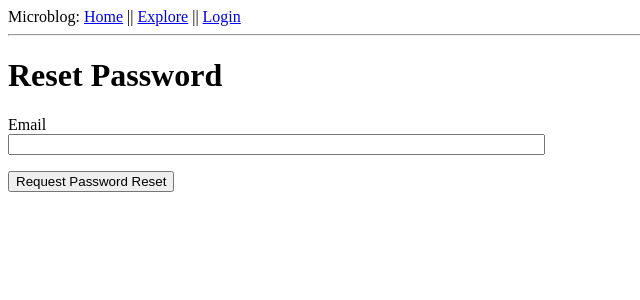
After one commit to niteshconcerto/microblog, a Flask app: page /reset_password_request in a window 1280 px wide. The commit adds this page. Shown: the top 300 px of the page, without its empty margins (0-640 px from the left). Run offline with Flask 2, Linux system fonts and the light colour scheme.

Commit message:
Email Service Added

```diff
--- a/app/__init__.py
+++ b/app/__init__.py
@@ -5,6 +5,7 @@ from flask_migrate import Migrate
 from flask_login import LoginManager
 import logging
 from logging.handlers import SMTPHandler , RotatingFileHandler
+from flask_mail import Mail
 import os
 
 app = Flask(__name__)
@@ -18,6 +19,8 @@ login.login_view = 'login'
 db = SQLAlchemy(app)
 
 migrate  = Migrate(app,db)
+
+mail = Mail(app)
 
 from app import routes , models, errors
 
@@ -39,7 +42,7 @@ if not app.debug:
 
     if not os.path.exists('logs'):
         os.mkdir('logs')
-    file_handler = RotatingFileHandler('logs/microblog.log', maxBytes=10240,backupCount=10)
+    file_handler = RotatingFileHandler('logs/microblog.log', maxBytes=1024000,backupCount=10)
     file_handler.setFormatter(logging.Formatter('%(asctime)s %(levelname)s: %(message)s [in %(pathname)s:%(lineno)d]'))
     file_handler.setLevel(logging.INFO)
     app.logger.addHandler(file_handler)
--- a/app/forms.py
+++ b/app/forms.py
@@ -48,3 +48,15 @@ class EditProfileForm(FlaskForm):
 class PostForm(FlaskForm):
     post = TextAreaField('Say Something', validators=[DataRequired(), Length(min=1 ,max = 140)])
     submit = SubmitField('Submit')
+
+
+class ResetPasswordRequestForm(FlaskForm):
+    email = StringField('Email', validators=[DataRequired(), Email()])
+    submit = SubmitField('Request Password Reset')
+
+
+class ResetPasswordForm(FlaskForm):
+    password = PasswordField('Password', validators=[DataRequired()])
+    password2 = PasswordField(
+        'Repeat Password', validators=[DataRequired(), EqualTo('password')])
+    submit = SubmitField('Request Password Reset')
--- a/app/routes.py
+++ b/app/routes.py
@@ -1,11 +1,12 @@
 from app import app , db
 from flask import render_template ,flash , redirect ,url_for ,request
-from app.forms import LoginForm , PostForm
+from app.forms import LoginForm , PostForm ,ResetPasswordRequestForm , ResetPasswordForm
 from flask_login import current_user,login_user , logout_user ,login_required
 from app.models import User , Post
 from werkzeug.urls import url_parse
 from app.forms import RegistrationForm ,EditProfileForm
 from datetime import datetime
+from app.email import send_password_reset_email
 
 @app.route('/' , methods = ['GET','POST'])
 @app.route('/index' , methods = ['GET','POST'])
@@ -144,3 +145,32 @@ def unfollow(username):
     db.session.commit()
     flash('You are not following {}.'.format(username))
     return redirect(url_for('user', username=username))
+
+
+@app.route('/reset_password_request', methods=['GET', 'POST'])
+def reset_password_request():
+    if current_user.is_authenticated:
+        return redirect(url_for('index'))
+    form = ResetPasswordRequestForm()
+    if form.validate_on_submit():
+        user = User.query.filter_by(email=form.email.data).first()
+        if user:
+            send_password_reset_email(user)
+        flash('Check your email for the instructions to reset your password')
+        return redirect(url_for('login'))
+    return render_template('reset_password_request.html', title='Reset Password', form=form)
+
+@app.route('/reset_password/<token>', methods=['GET', 'POST'])
+def reset_password(token):
+    if current_user.is_authenticated:
+        return redirect(url_for('index'))
+    user = User.verify_reset_password_token(token)
+    if not user:
+        return redirect(url_for('index'))
+    form = ResetPasswordForm()
+    if form.validate_on_submit():
+        user.set_password(form.password.data)
+        db.session.commit()
+        flash('Your password has been reset.')
+        return redirect(url_for('login'))
+    return render_template('reset_password.html', form=form)
--- a/app/templates/loginform.html
+++ b/app/templates/loginform.html
@@ -22,4 +22,10 @@
         <p>{{ form.remember_me() }} {{ form.remember_me.label }}</p>
         <p>{{ form.submit() }}</p>
 	</form>
+<p>
+ <a href="{{ url_for('reset_password_request') }}"> Forgot Password? </a>
+
+</p>
+
+
 {% endblock %}
--- /dev/null
+++ b/app/templates/reset_password_request.html
@@ -0,0 +1,16 @@
+{% extends "base.html" %}
+
+{% block content %}
+    <h1>Reset Password</h1>
+    <form action="" method="post">
+        {{ form.hidden_tag() }}
+        <p>
+            {{ form.email.label }}<br>
+            {{ form.email(size=64) }}<br>
+            {% for error in form.email.errors %}
+            <span style="color: red;">[{{ error }}]</span>
+            {% endfor %}
+        </p>
+        <p>{{ form.submit() }}</p>
+    </form>
+{% endblock %}
--- a/config.py
+++ b/config.py
@@ -10,5 +10,5 @@ class Config(object):
     MAIL_USE_TLS = None
     MAIL_USERNAME = os.environ.get('MAIL_USERNAME')
     MAIL_PASSWORD = os.environ.get('MAIL_PASSWORD')
-    ADMINS = []
+    ADMINS = ['demo.notify@concertosoft.com']
     POSTS_PER_PAGE = 5
```
Also changed, not shown: app/email.py (added, +23 -0 lines), app/models.py (+18 -1 lines), app/templates/email/reset_password.html (added, +12 -0 lines), app/templates/email/reset_password.txt (added, +11 -0 lines), app/templates/reset_password.html (added, +23 -0 lines), 2 other files.
